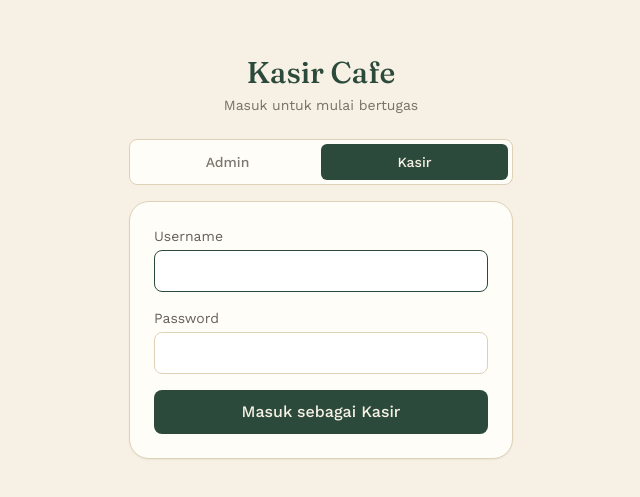
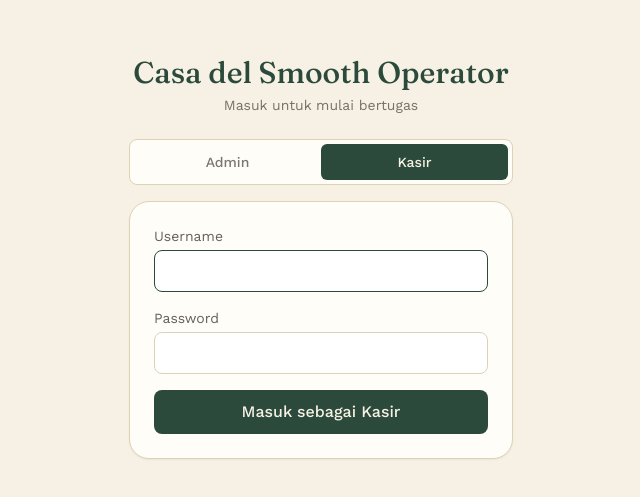
Before and after one commit to NinoTama/Kasir-Cafe, a Next.js app: page /login in a window 1280 px wide. Shown: the part 143-640 px from the top of the page, without its empty margins (319-959 px from the left). Built offline with nearby package versions, Linux system fonts and the light colour scheme.

Commit message:
update domain ke casa-del-smooth-operator

```diff
--- a/app/login/page.tsx
+++ b/app/login/page.tsx
@@ -2,6 +2,7 @@
 import { useState } from "react";
 import { useRouter } from "next/navigation";
 import { signIn, getSession, signOut } from "next-auth/react";
+import { CAFE } from "@/lib/config";
 
 const PERAN = [
   { key: "ADMIN", label: "Admin" },
@@ -50,7 +51,7 @@ export default function LoginPage() {
     <main className="flex min-h-screen items-center justify-center bg-cream p-4">
       <div className="w-full max-w-sm">
         <div className="mb-6 text-center">
-          <div className="font-display text-3xl text-pine">Kasir Cafe</div>
+          <div className="font-display text-3xl text-pine">{CAFE.nama}</div>
           <p className="mt-1 text-sm text-ink/60">Masuk untuk mulai bertugas</p>
         </div>
 
```
